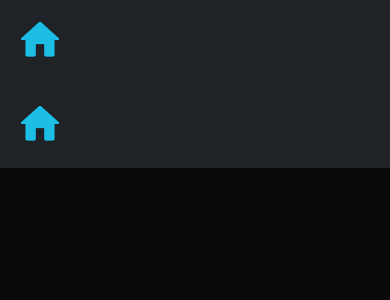
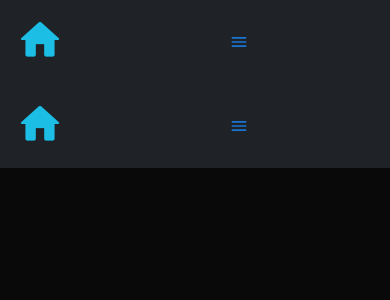
Before and after one commit to LachlanWilliams/gh-page-react, a React (Create React App) app in the folder my-website/: page /home in a window 390 px wide. Shown: the top 300 px of the page. Built offline with nearby package versions, Linux system fonts and the light colour scheme.

Commit message:
Nav Icon display small screen

```diff
--- a/my-website/package.json
+++ b/my-website/package.json
@@ -6,6 +6,7 @@
   "dependencies": {
     "@emotion/react": "^11.11.1",
     "@emotion/styled": "^11.11.0",
+    "@mui/icons-material": "^5.14.0",
     "@mui/material": "^5.14.0",
     "@testing-library/jest-dom": "^5.16.5",
     "@testing-library/react": "^13.4.0",
@@ -14,6 +15,7 @@
     "@types/node": "^16.18.38",
     "@types/react": "^18.2.14",
     "@types/react-dom": "^18.2.6",
+    "mui": "^0.0.1",
     "react": "^18.2.0",
     "react-dom": "^18.2.0",
     "react-router-dom": "^6.14.1",
--- a/my-website/src/components/Home/NavBar.tsx
+++ b/my-website/src/components/Home/NavBar.tsx
@@ -1,7 +1,7 @@
 import React from 'react';
-import ReactDOM from 'react-dom';
 import { Box, useMediaQuery } from "@mui/material";
 import HomeIcon from '../../assets/images/HomeIcon.png';
+import NavBarS from './NavBarS';
 
 const NavBar = () => {
     const smallScreen = useMediaQuery(
@@ -9,7 +9,7 @@ const NavBar = () => {
     );
 
     if(smallScreen){
-
+        return(<NavBarS />)
     }
     return (
        <Box >
--- a/my-website/src/components/Home/NavBarS.tsx
+++ b/my-website/src/components/Home/NavBarS.tsx
@@ -1,5 +1,6 @@
 import React from 'react';
-import { Box, Typography } from '@mui/material';
+import { Box, Typography, Button } from '@mui/material';
+import MenuRoundedIcon from '@mui/icons-material/MenuRounded';
 import HomeIcon from '../../assets/images/HomeIcon.png';
 
 const NavBarS = () => {
@@ -9,6 +10,7 @@ const NavBarS = () => {
             <a href="#" className="logo">
                 <img className="homeIcon" src={HomeIcon} alt="Home Icon" />
             </a>
+            <Button startIcon={<MenuRoundedIcon/>}/>
             <input type="checkbox" id="toggler" />
             <label htmlFor="toggler"><i className="ri-menu-line"></i></label>
             <div className="menu">
```
Also changed, not shown: 1 other file (tests, documents, lock files or other folders).
